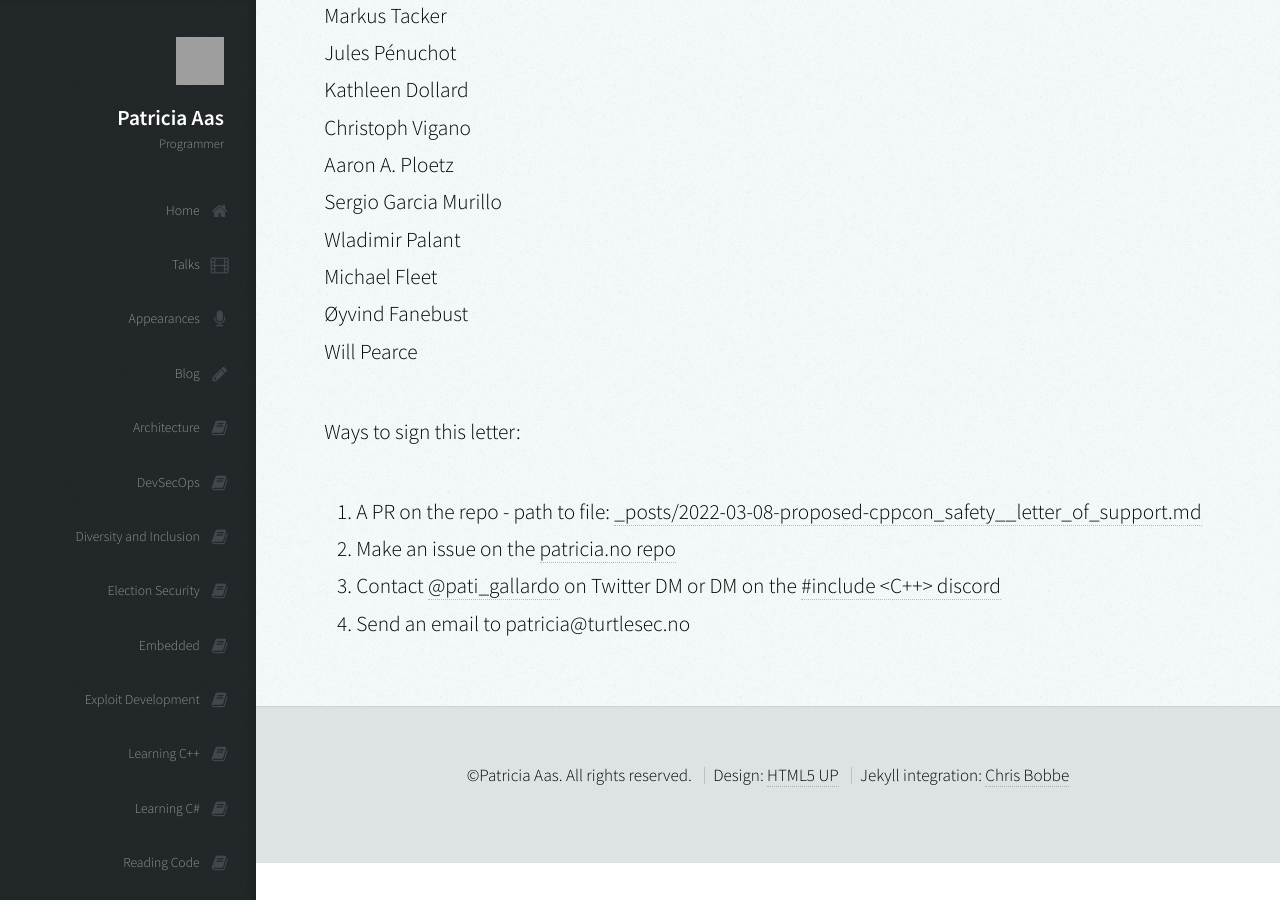
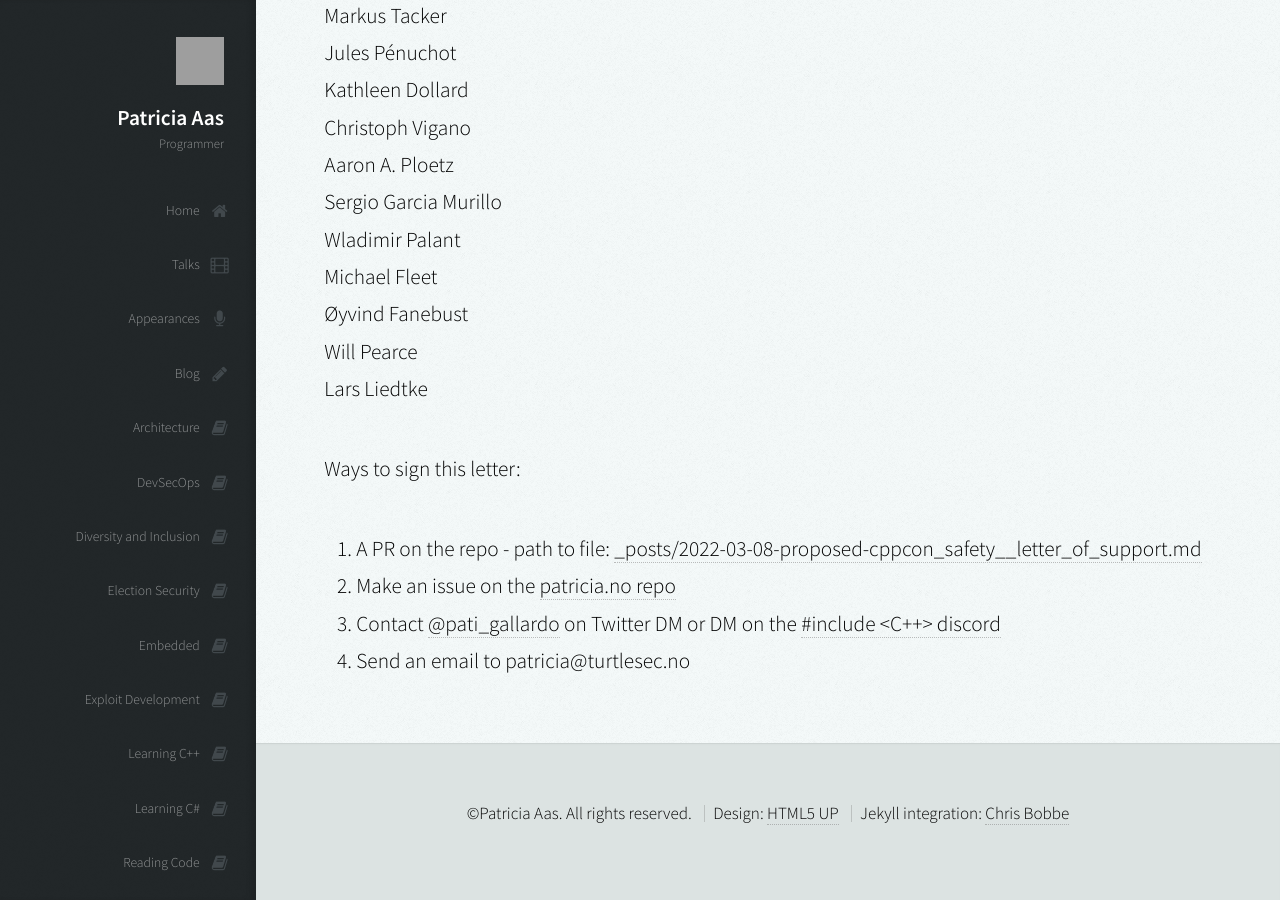
Before and after one commit to patricia-gallardo/patricia-gallardo.github.io, a Jekyll site: the page built from _posts/2022-03-08-proposed-cppcon_safety__letter_of_support.md, in a window 1280 px wide and 900 px high, scrolled down 8994 px. Built offline with Jekyll 4.4.1, drawn with Linux system fonts in a browser that asks for light colours; nearby versions of some CDN libraries; grey boxes are pictures that could not be loaded.

Commit message:
Update 2022-03-08-proposed-cppcon_safety__letter_of_support.md
Subscibe the letter

```diff
--- a/_posts/2022-03-08-proposed-cppcon_safety__letter_of_support.md
+++ b/_posts/2022-03-08-proposed-cppcon_safety__letter_of_support.md
@@ -249,6 +249,7 @@ Wladimir Palant <br>
 Michael Fleet <br>
 Øyvind Fanebust <br>
 Will Pearce <br>
+Lars Liedtke <br>
 
 
 Ways to sign this letter:
```
